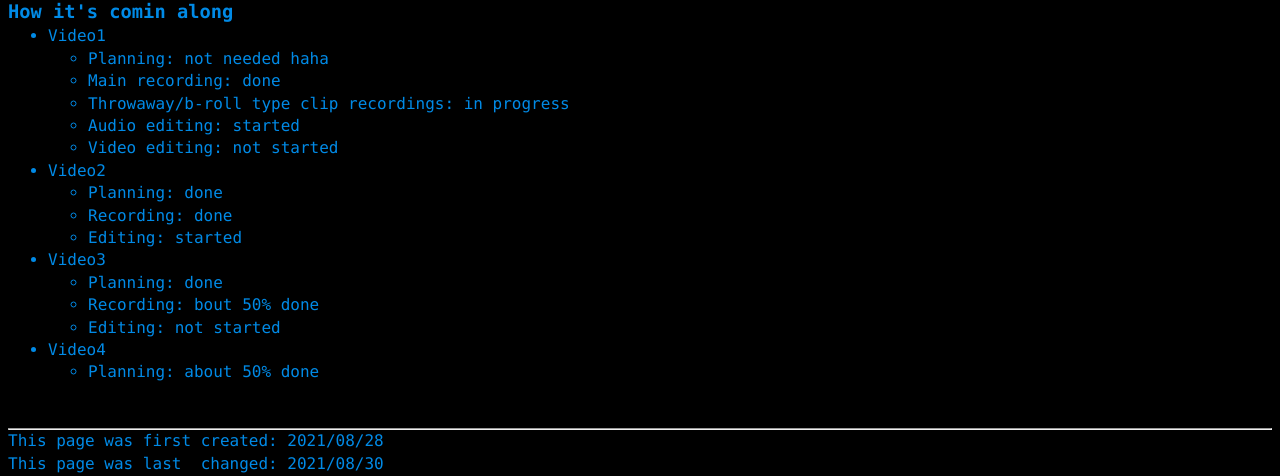
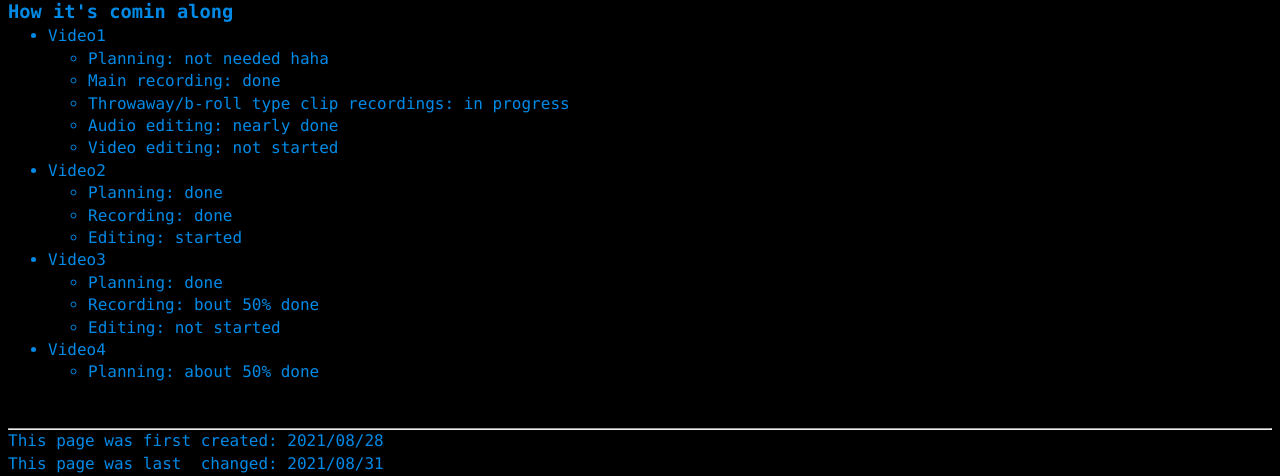
Before and after one commit to a-erfan-aa/a-erfan-aa.github.io, a Jekyll site: the page built from things-i-make/videos.html, in a window 1280 px wide. Shown: the part 520-996 px from the top of the page. Built offline with Jekyll 4.4.1, drawn with Linux system fonts in a browser that asks for light colours.

Commit message:
Update video1 progress in videos.html
Status of audio editing updated from started to nearly done

```diff
--- a/things-i-make/videos.html
+++ b/things-i-make/videos.html
@@ -2,7 +2,7 @@
 layout: default
 title: My videos
 firstCreated: 2021/08/28
-lastChanged: 2021/08/30
+lastChanged: 2021/08/31
 ---
 <!-- title and subtitle -->
 <div>
@@ -30,7 +30,7 @@ lastChanged: 2021/08/30
 				<li>Planning: not needed haha</li>
 				<li>Main recording: done</li>
 				<li>Throwaway/b-roll type clip recordings: in progress</li>
-				<li>Audio editing: started</li>
+				<li>Audio editing: nearly done</li>
 				<li>Video editing: not started</li>
 			</ul>
 		</li>
```
